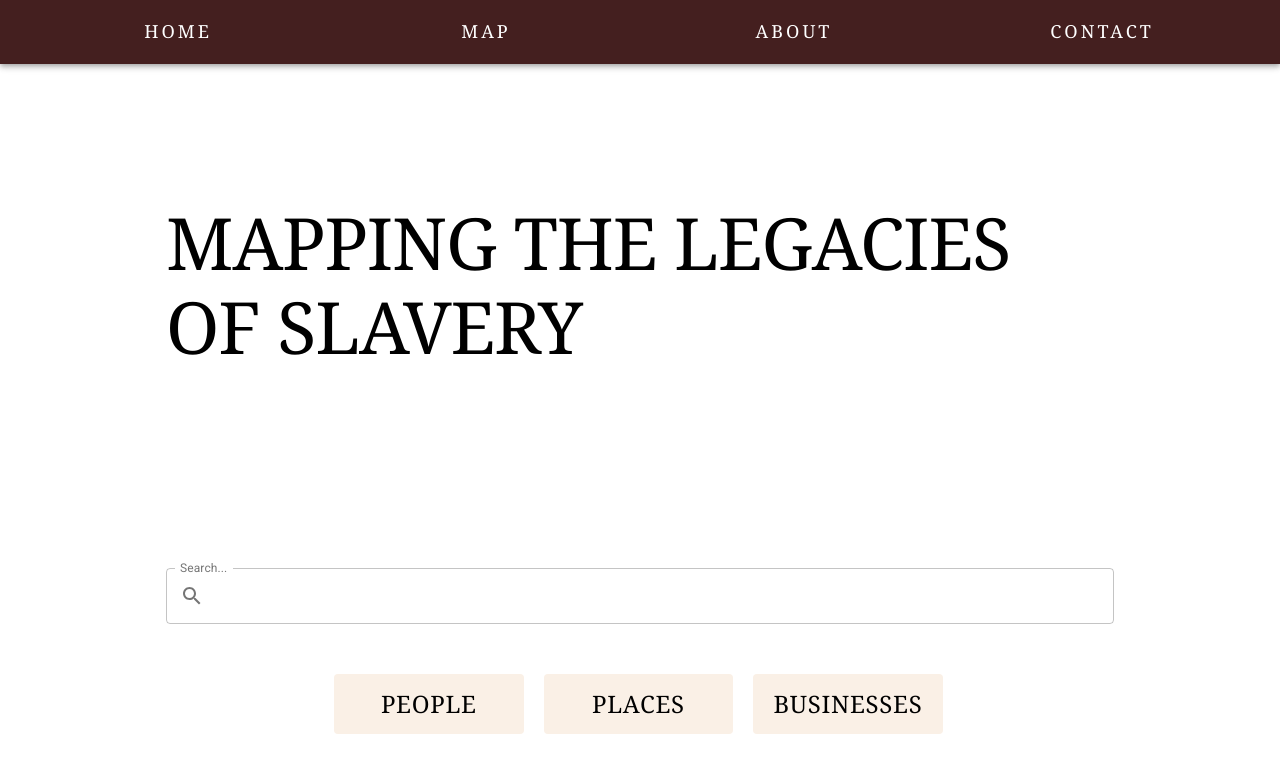
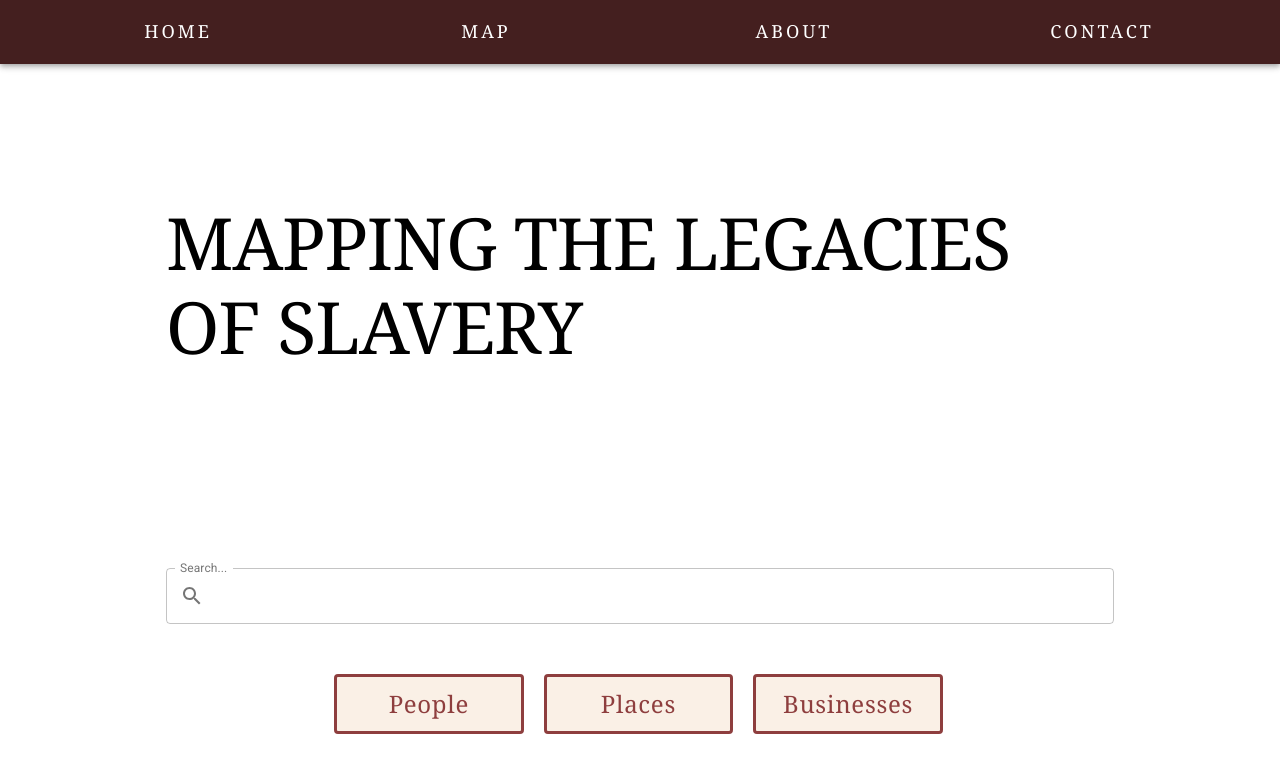
Before and after one commit to mmadhira10/Digital-Mapping-Of-Slavery, a React (Create React App) app in the folder client/: page / in a window 1280 px wide. Shown: the top 772 px of the page. Built offline with nearby package versions, Linux system fonts and the light colour scheme; the HTML template or start-up script is replaced by a standard one.

Commit message:
new button

```diff
--- a/client/package.json
+++ b/client/package.json
@@ -11,12 +11,17 @@
     "@mui/icons-material": "^5.11.11",
     "@mui/material": "^5.11.12",
     "@mui/styled-engine-sc": "^5.11.11",
+    "css-loader": "^6.7.3",
+    "file-loader": "^6.2.0",
     "npx": "^10.2.2",
     "react": "^18.2.0",
     "react-dom": "^18.2.0",
+    "react-native": "^0.71.4",
     "react-router-dom": "^6.8.2",
     "react-scripts": "^4.0.3",
+    "style-loader": "^3.3.1",
     "styled-components": "^5.3.8",
+    "url-loader": "^4.1.1",
     "web-vitals": "^1.1.2"
   },
   "devDependencies": {
--- a/client/src/App.js
+++ b/client/src/App.js
@@ -4,9 +4,6 @@ import {
     MenuAppBar,
     HomeScreen
 } from "./components";
-
-
-// import "../styles/home.css"
 
 const App = () =>{
     return (
--- a/client/src/components/HomeScreen.js
+++ b/client/src/components/HomeScreen.js
@@ -2,9 +2,40 @@ import * as React from 'react';
 import { createTheme, ThemeProvider } from '@mui/material/styles';
 import SearchBar from './SearchBar'
 import { fontSize, margin } from "@mui/system";
-import { Button, Typography } from "@mui/material";
+import { styled } from '@mui/material/styles';
+import Button, { ButtonProps } from '@mui/material/Button';
+import { Typography } from "@mui/material";
 import Box from '@mui/material/Box';
+import background from './img/background.jpg';
 
+const NewButton = styled(Button)({
+    boxShadow: 'none',
+    textTransform: 'none',
+    fontSize: 24,
+    fontFamily: 'Cambria',
+    padding: '6px 20px',
+    border: '3px solid',
+    lineHeight: 1.5,
+    backgroundColor: 'linen',
+    borderColor: '#8E3E3E',
+    minWidth: '30%',
+    minHeight: '60px',
+    margin: '10px',
+    color: '#8E3E3E',
+    '&:hover': {
+      backgroundColor: '#8E3E3E',
+      boxShadow: 'none',
+      color: 'linen'
+    },
+    '&:active': {
+      boxShadow: 'none',
+      backgroundColor: '#0062cc',
+      borderColor: '#005cbf',
+    },
+    '&:focus': {
+      boxShadow: '0 0 0 0.2rem rgba(0,123,255,.5)',
+    },
+});
 
 export default function HomeScreen() {
     const theme = createTheme({
@@ -23,7 +54,8 @@ export default function HomeScreen() {
 
     return(
         <ThemeProvider theme={theme}>
-            <Box sx={{ flexGrow: 3 }}>
+            <Box sx={{ flexGrow: 3 }} >
+            {/* <Box sx={{ flexGrow: 3 }} style={{ backgroundImage: `url(${background})`, position: 'absolute', left: 0, right: 0, top: 0, height: '100%'}}> */}
                 <Box class="styledTextField" style={{position: 'static', maxWidth: '75%', margin: 'auto', marginTop: '200px'}}>
                     <Typography variant="h1"> MAPPING THE LEGACIES OF SLAVERY </Typography>
                 </Box>
@@ -31,9 +63,9 @@ export default function HomeScreen() {
                     <SearchBar/>
                 </Box>
                 <Box style={{position: 'static', maxWidth: '50%', margin: 'auto', fontSize: '24px', padding: '40px'}}>
-                    <Button color="inherit" style={{backgroundColor: 'linen', minWidth: '30%', minHeight: '60px', margin: '10px'}}>People</Button>
-                    <Button color="inherit" style={{backgroundColor: 'linen', minWidth: '30%', minHeight: '60px', margin: '10px'}}>Places</Button>
-                    <Button color="inherit" style={{backgroundColor: 'linen', minWidth: '30%', minHeight: '60px', margin: '10px'}}>Businesses</Button>
+                    <NewButton>People</NewButton>
+                    <NewButton>Places</NewButton>
+                    <NewButton>Businesses</NewButton>
                 </Box>
             </Box>
         </ThemeProvider>
--- a/client/src/components/SearchBar.js
+++ b/client/src/components/SearchBar.js
@@ -7,15 +7,17 @@ import SearchIcon from '@mui/icons-material/Search';
 import InputLabel from '@mui/material/InputLabel';
 import InputAdornment from '@mui/material/InputAdornment';
 
+
+
 export default function SearchBar() {
     const theme = createTheme({
-      typography: {
         TextField: {
           fontSize: 24,
           fontFamily: '"Helvetica"',
-          color: "#E9D1B5"
+          color: "#E9D1B5",
+          border: '3px solid',
+          borderColor: '#8E3E3E'
         },
-      },
     });
     return (
       <ThemeProvider theme={theme}>
--- a/client/webpack.config.js
+++ b/client/webpack.config.js
@@ -28,6 +28,22 @@ module.exports = {
         exclude: /node_modules/,
         loader: 'babel-loader'
       },
+      // {
+      //   test: /\.css$/,
+      //   loader: "style-loader!css-loader"
+      // },
+      {
+        test: /\.(jpe?g|png|gif|woff|woff2|otf|eot|ttf|svg)(\?[a-z0-9=.]+)?$/,
+        use: [
+            {
+                loader: 'url-loader',
+                options: {
+                    limit: 1000,
+                    name : 'assets/img/[name].[ext]'
+                }
+            }
+        ]
+    },
     ],
   },
   plugins: [
```
Also changed, not shown: client/src/components/CustomButton.js (added, +40 -0 lines), client/src/components/img/home.css (renamed from client/styles/home.css), 2 other files (tests, documents, lock files or other folders).
